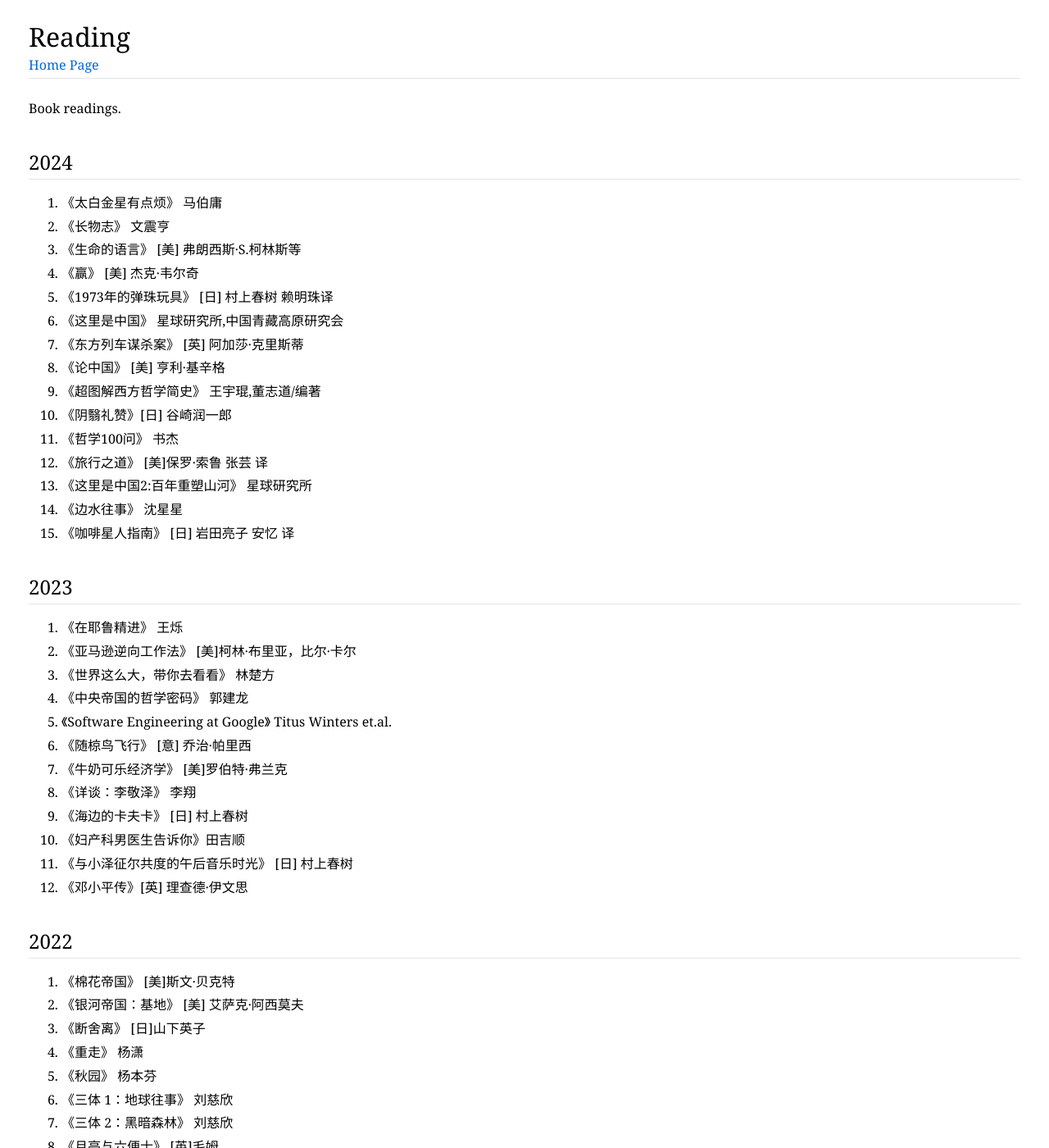
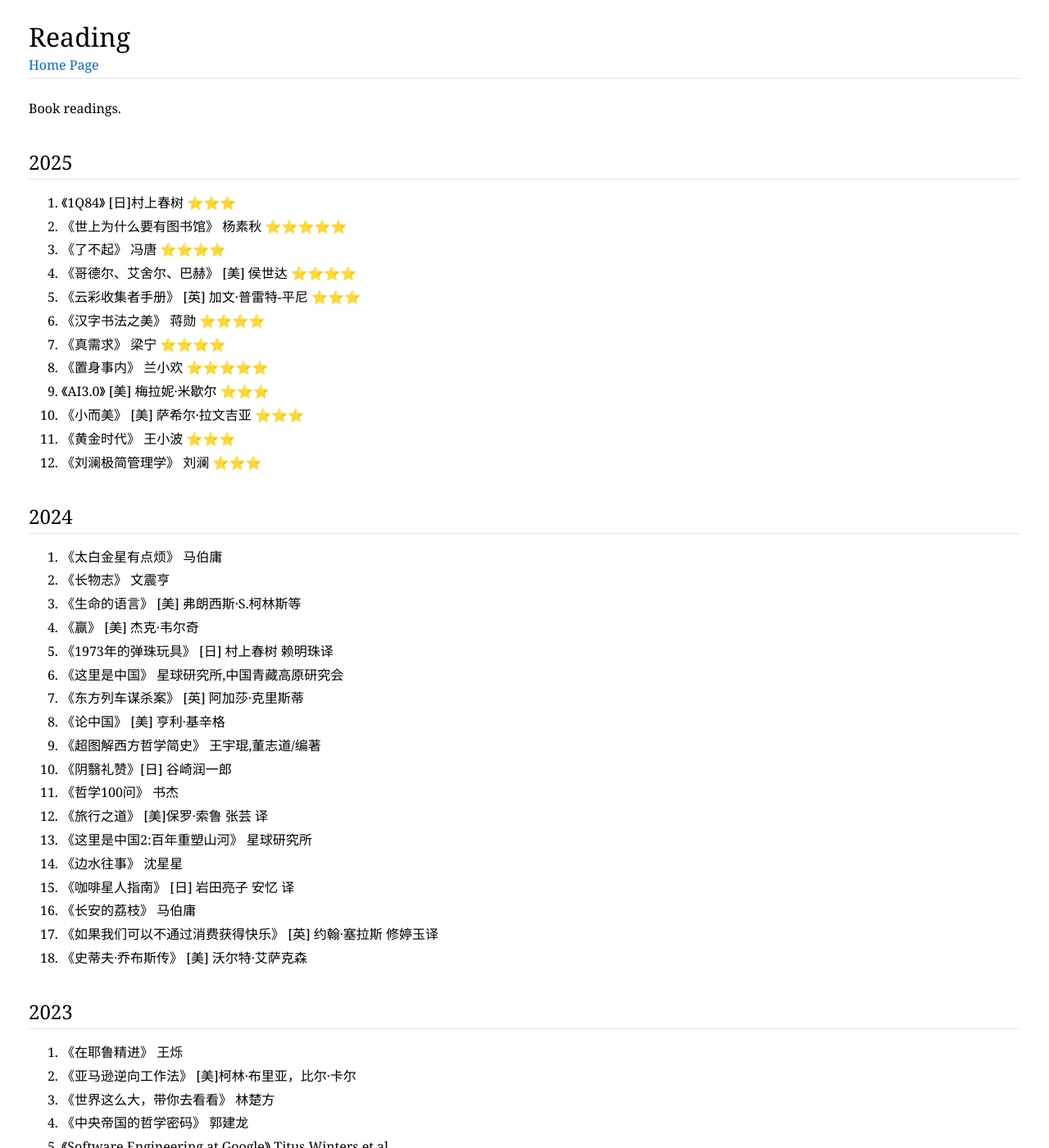
Before and after one commit to fs302/fs302.github.io, a Jekyll site: the page reading.html, which Jekyll copies as it is, in a window 1280 px wide and 1400 px high. Shown: the whole window at 82% size. Built offline with Jekyll 4.4.1, drawn with Linux system fonts in a browser that asks for light colours.

Commit message:
update 2503

```diff
--- a/index.html
+++ b/index.html
@@ -95,6 +95,8 @@ TeX: { equationNumbers: { autoNumber: "AMS" } }
 </li>
 <li><p><a href="https://scholar.google.com/citations?user=wWFZe3wAAAAJ&amp;hl=zh-CN" target=&ldquo;blank&rdquo;>Google Scholar</a></p>
 </li>
+<li><p><a href="https://www.linkedin.com/in/fanshen/" target=&ldquo;blank&rdquo;>LinkedIn</a></p>
+</li>
 </ul>
     <div> <!-- nomenulastbit to counteract  <div id="layout">  -->
     </div> <!--- <div id="layout"> --->
--- a/reading.html
+++ b/reading.html
@@ -34,6 +34,33 @@ TeX: { equationNumbers: { autoNumber: "AMS" } }
 <div id="subtitle"><a href="index.html" target=&ldquo;blank&rdquo;>Home Page</a></div>
 </div>
 <p>Book readings.</p>
+<h2>2025</h2>
+<ol>
+<li><p>《1Q84》 [日]村上春树 ⭐️⭐️⭐️</p>
+</li>
+<li><p>《世上为什么要有图书馆》 杨素秋 ⭐️⭐️⭐️⭐️⭐️</p>
+</li>
+<li><p>《了不起》 冯唐 ⭐️⭐️⭐️⭐️</p>
+</li>
+<li><p>《哥德尔、艾舍尔、巴赫》 [美] 侯世达 ⭐️⭐️⭐️⭐️</p>
+</li>
+<li><p>《云彩收集者手册》 [英] 加文·普雷特-平尼 ⭐️⭐️⭐️</p>
+</li>
+<li><p>《汉字书法之美》 蒋勋 ⭐️⭐️⭐️⭐️</p>
+</li>
+<li><p>《真需求》 梁宁 ⭐️⭐️⭐️⭐️</p>
+</li>
+<li><p>《置身事内》 兰小欢 ⭐️⭐️⭐️⭐️⭐️</p>
+</li>
+<li><p>《AI3.0》 [美] 梅拉妮·米歇尔 ⭐️⭐️⭐️</p>
+</li>
+<li><p>《小而美》 [美] 萨希尔·拉文吉亚 ⭐️⭐️⭐️</p>
+</li>
+<li><p>《黄金时代》 王小波 ⭐️⭐️⭐️</p>
+</li>
+<li><p>《刘澜极简管理学》 刘澜 ⭐️⭐️⭐️</p>
+</li>
+</ol>
 <h2>2024</h2>
 <ol>
 <li><p>《太白金星有点烦》 马伯庸</p>
@@ -65,6 +92,12 @@ TeX: { equationNumbers: { autoNumber: "AMS" } }
 <li><p>《边水往事》 沈星星</p>
 </li>
 <li><p>《咖啡星人指南》 [日] 岩田亮子 安忆 译</p>
+</li>
+<li><p>《长安的荔枝》 马伯庸</p>
+</li>
+<li><p>《如果我们可以不通过消费获得快乐》 [英]  约翰·塞拉斯 修婷玉译</p>
+</li>
+<li><p>《史蒂夫·乔布斯传》 [美]  沃尔特·艾萨克森</p>
 </li>
 </ol>
 <h2>2023</h2>
```
Also changed, not shown: 2 other files.
